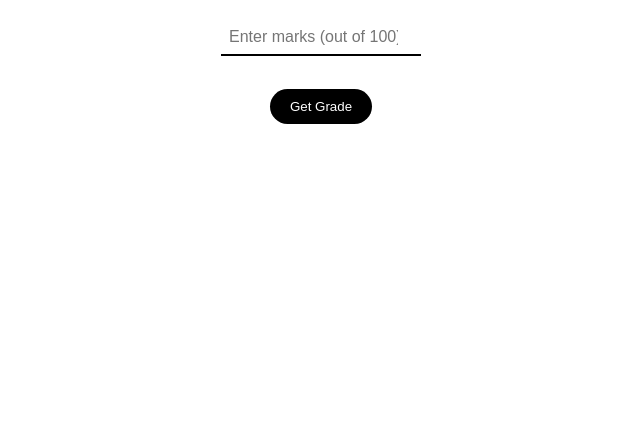
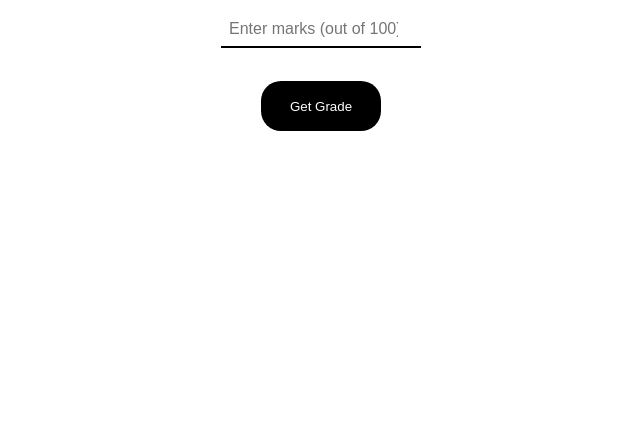
Before and after one commit to vaibhavtrivedi2002/Grade-Generator, a plain HTML site: page index.html in a window 1280 px wide. Shown: the part 365-800 px from the top of the page, without its empty margins (319-959 px from the left). Drawn offline with Linux system fonts and the light colour scheme.

Commit message:
Update style.css

```diff
--- a/style.css
+++ b/style.css
@@ -11,6 +11,9 @@ body {
 }
 
 .container {
+
+    min-height:100px;
+    min-width:300px;
     text-align: center;
     padding: 20px;
     border-radius: 10px;
@@ -30,6 +33,8 @@ input:focus{
 button {
     padding: 10px 20px;
     background-color: black;
+    height:50px;
+    width:120px;
     color: white;
     border: none;
     cursor: pointer;
```
